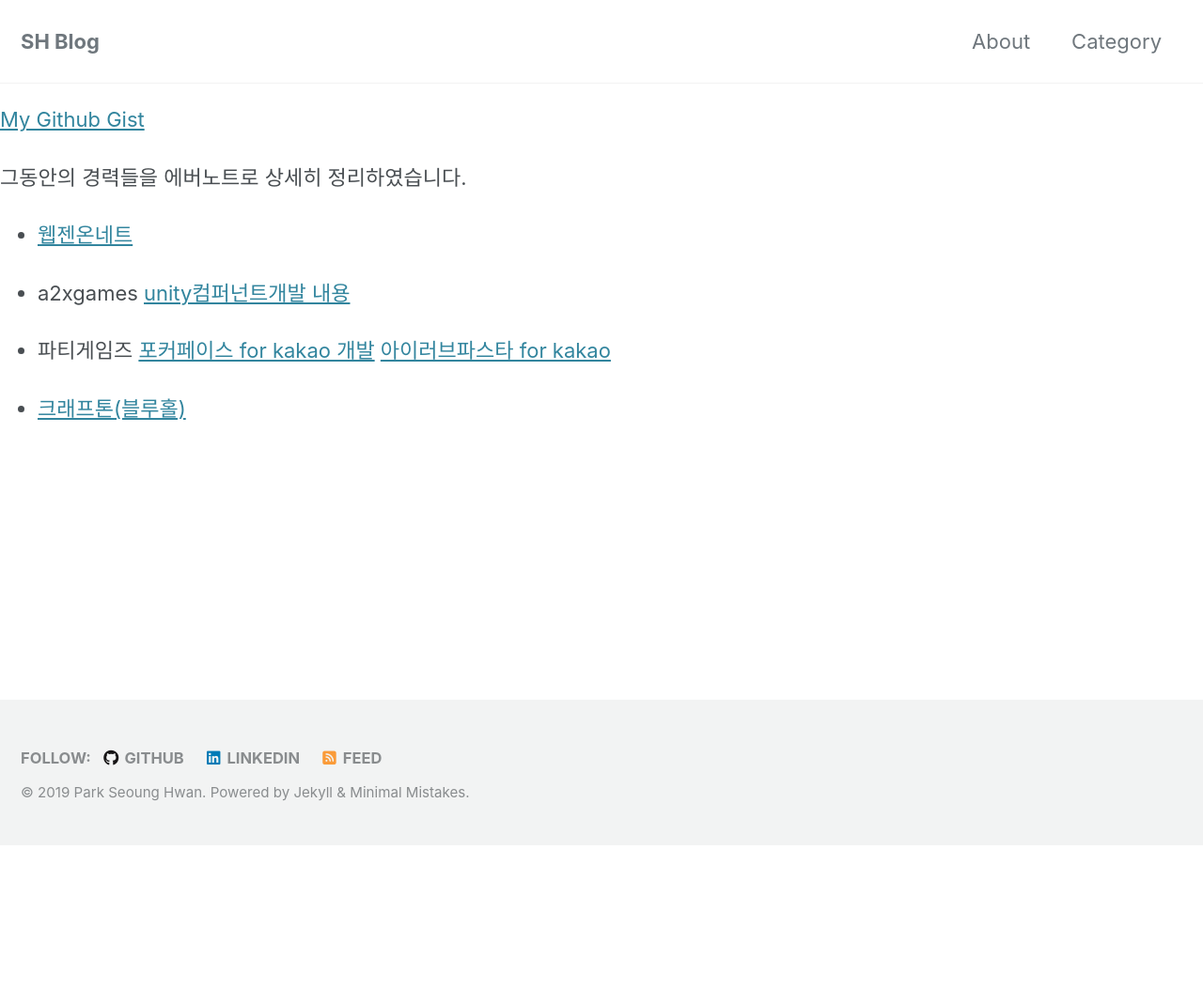
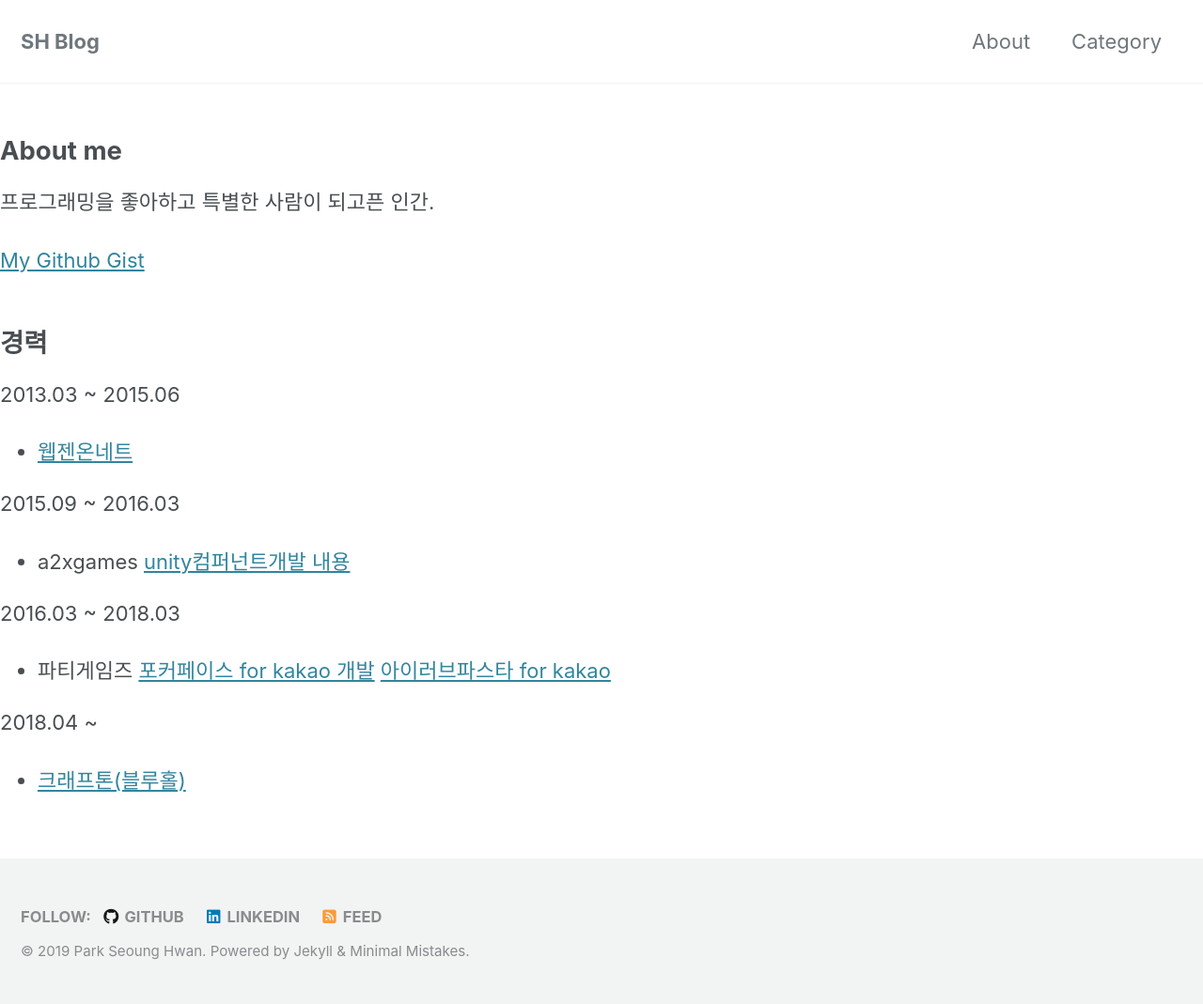
Before and after one commit to sunghwanpark/sunghwanpark.github.io, a Jekyll site: the page built from _pages/about.md, in a window 1280 px wide. Shown: the whole page at 94% size. Built offline with Jekyll 4.4.1, drawn with Linux system fonts in a browser that asks for light colours; cached includes are drawn as plain includes; nearby versions of some CDN libraries; our own code applies the rules of GitHub Pages for plain Markdown files; before the commit the page ends 900 px from its top, so only the background shows below that.

Commit message:
Update about.md

```diff
--- a/_pages/about.md
+++ b/_pages/about.md
@@ -1,19 +1,26 @@
 ---
 permalink: /about/
-title: "About"
+title: "About Me"
 ---
+
+## About me
+프로그래밍을 좋아하고 특별한 사람이 되고픈 인간.
 
 [My Github Gist](https://gist.github.com/sunghwanpark)
 
-그동안의 경력들을 에버노트로 상세히 정리하였습니다.
+## 경력
 
+2013.03 ~ 2015.06
 - [웹젠온네트](https://www.evernote.com/shard/s657/sh/4c6315d1-3b4b-4be2-b256-7c907f10b495/2820409e70651a3df8d7276591309f22)
 
+2015.09 ~ 2016.03
 - a2xgames
 [unity컴퍼넌트개발 내용](https://www.evernote.com/shard/s657/sh/1ac170c9-12d5-41e6-a344-22b8f4ca1835/ad3ce54d102bd5721b06539233780191)
 
+2016.03 ~ 2018.03
 - 파티게임즈
 [포커페이스 for kakao 개발](https://www.evernote.com/shard/s657/sh/b6925819-7956-4c6e-aadc-0ff9ed2b311b/0bae1ccc538a263cf96b36df088c739e)
 [아이러브파스타 for kakao](https://www.evernote.com/shard/s657/sh/bc34ec6d-f21d-46e0-bbd1-f1e3352c4286/549b872a480aacbbf3bb0e840be729be)
 
+2018.04 ~
 - [크래프톤(블루홀)](https://www.evernote.com/shard/s657/sh/1da24e1c-d271-4f6d-aff5-9436788ec072/6360bb3bbbc8e306e6d08ff76f84f266)
```
